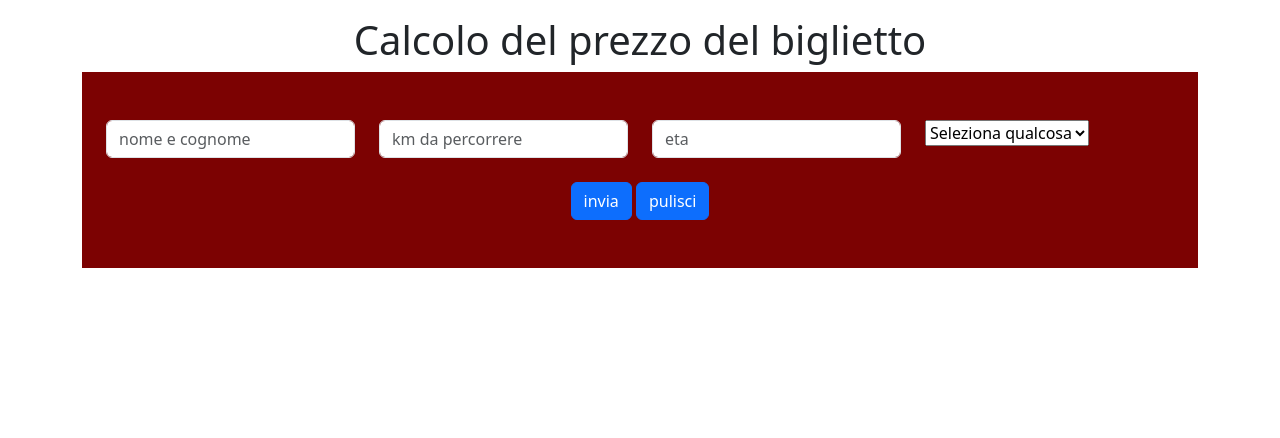
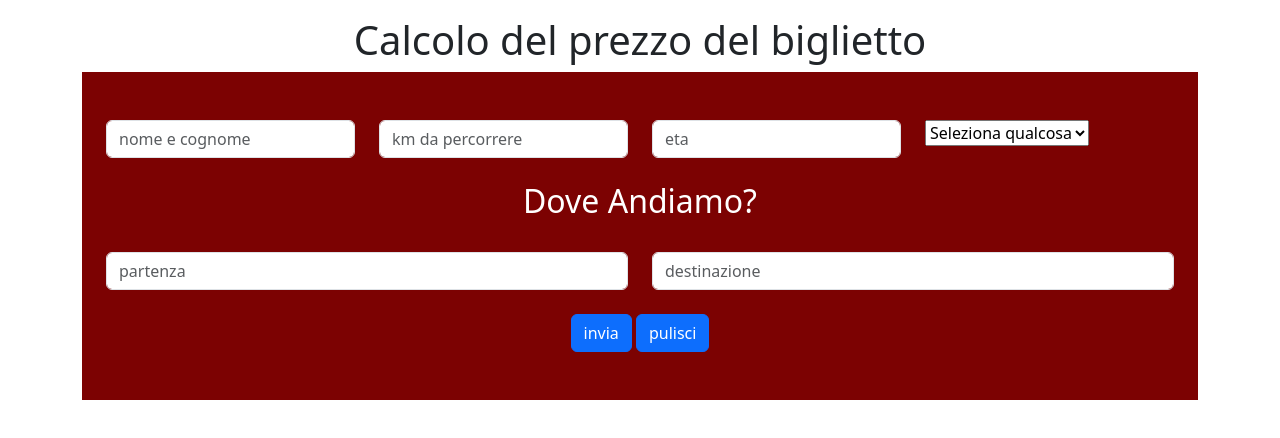
Before and after one commit to RiccardoFiacco/js-biglietto-treno-form, a plain HTML site: page index.html in a window 1280 px wide. Drawn offline with nearby package versions, Linux system fonts and the light colour scheme.

Commit message:
add two input

```diff
--- a/index.html
+++ b/index.html
@@ -54,6 +54,31 @@
                 </select>
               </div>
             </div>
+            <div class="row">
+              <div class="col mt-4 text-center">
+                <h2 class="text-white">Dove Andiamo?</h2>
+              </div>
+            </div>
+            <div class="row">
+              <div class="col-6 mt-4">
+                <input
+                  type="text"
+                  class="form-control"
+                  placeholder="partenza"
+                  id="start"
+                  required
+                />
+              </div>
+              <div class="col-6 mt-4">
+                <input
+                  type="text"
+                  class="form-control"
+                  placeholder="destinazione"
+                  id="end"
+                  required
+                />
+              </div>
+            </div>
             <div class="row justify-content-center align-items-center">
                 <div class="col text-center mb-4">
                     <button id="submitButton" type="submit" class="btn btn-primary mt-4">invia</button>
```
